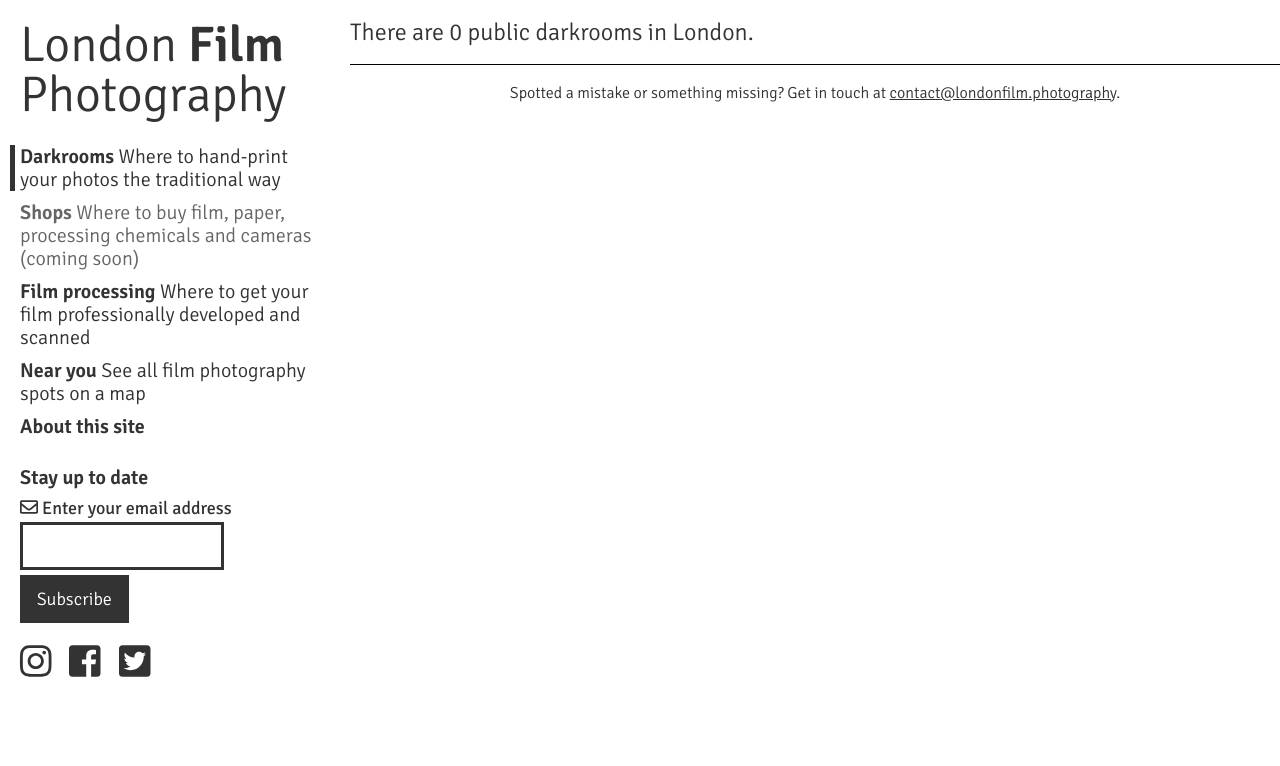
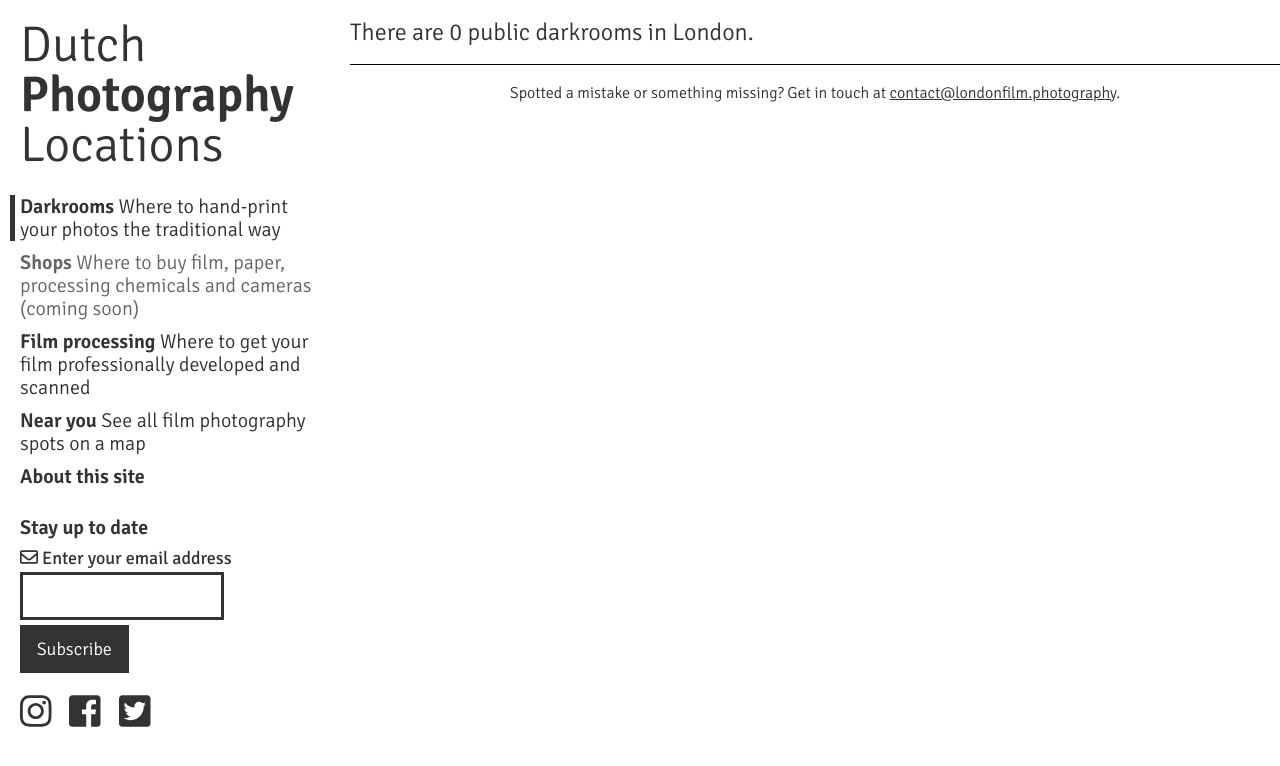
Before and after one commit to marcelpetersen/photo3, a Jekyll site: the page built from index.md, in a window 1280 px wide. Shown: the top 766 px of the page. Built offline with Jekyll 4.4.1, drawn with Linux system fonts in a browser that asks for light colours; nearby versions of some CDN libraries.

Commit message:
Update nav.html

```diff
--- a/_includes/nav.html
+++ b/_includes/nav.html
@@ -1,6 +1,6 @@
 <nav>
   <p id="logo">
-    London <span class="highlight">Film</span> Photography
+    Dutch <span class="highlight">Photography</span> Locations
   </p>
   <div class="menu-toggle">
     <img src="../icons/menu.svg" alt="Toggle Menu"/>
```
